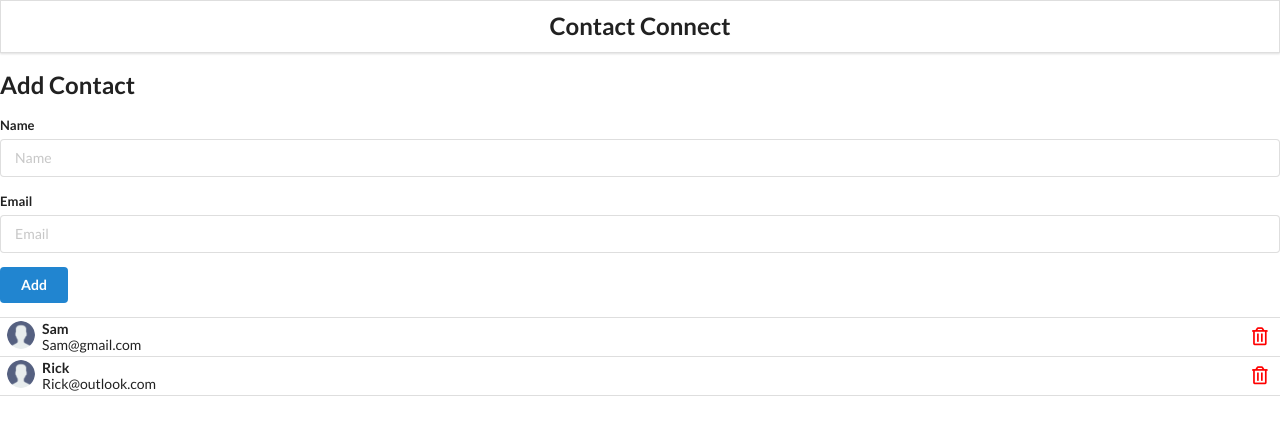
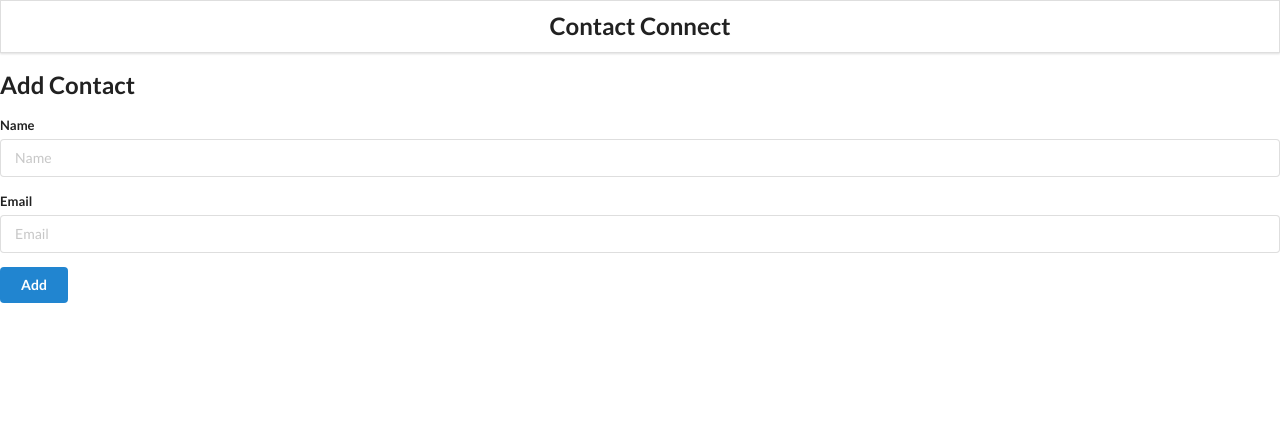
Before and after one commit to PrajilPradeep/contact-connect, a React (Vite) app: page / in a window 1280 px wide. Shown: the top 430 px of the page. Built offline with nearby package versions, Linux system fonts and the light colour scheme.

Commit message:
Implement features to add new contact to the contact list

```diff
--- a/src/components/AddContact.jsx
+++ b/src/components/AddContact.jsx
@@ -1,20 +1,50 @@
 import "../styles/App.css";
 import React from "react";
 class AddContact extends React.Component {
+  state = {
+    name: "",
+    email: "",
+  };
+  handleSubmit = (e) => {
+    e.preventDefault();
+    if (this.state.name === "" && this.state.email === "") {
+      alert("All the fields are mandatory!");
+      return;
+    }
+    this.props.addContact(this.state);
+    this.setState({ name: "", email: "" });
+  };
   render() {
     return (
       <div className="ui main">
         <h2>Add Contact</h2>
-        <form className="ui form">
+        <form className="ui form" onSubmit={this.handleSubmit}>
           <div className="ui field">
             <label htmlFor="name">Name</label>
-            <input id="name" placeholder="Name" />
+            <input
+              id="name"
+              placeholder="Name"
+              value={this.state.name}
+              onChange={(e) => {
+                this.setState({ name: e.target.value });
+              }}
+            />
           </div>
           <div className="ui field">
             <label htmlFor="email">Email</label>
-            <input type="text" id="email" placeholder="Email" />
+            <input
+              type="text"
+              id="email"
+              placeholder="Email"
+              value={this.state.email}
+              onChange={(e) => {
+                this.setState({ email: e.target.value });
+              }}
+            />
           </div>
-          <button className="ui button blue">Add</button>
+          <button className="ui button blue" type="submit">
+            Add
+          </button>
         </form>
       </div>
     );
--- a/src/components/App.jsx
+++ b/src/components/App.jsx
@@ -4,22 +4,15 @@ import Header from "./Header.jsx";
 import AddContact from "./AddContact.jsx";
 import ContactList from "./ContactList.jsx";
 function App() {
-  const contactList = [
-    {
-      id: 1,
-      name: "Sam",
-      email: "Sam@gmail.com",
-    },
-    {
-      id: 2,
-      name: "Rick",
-      email: "Rick@outlook.com",
-    },
-  ];
+  const [contactList, setContactList] = useState([]);
+  const addContactHandler = (contact) => {
+    const updatedContactList = [...contactList, contact];
+    setContactList(updatedContactList);
+  };
   return (
     <>
       <Header />
-      <AddContact />
+      <AddContact addContact={addContactHandler} />
       <ContactList contactList={contactList} />
     </>
   );
--- a/src/styles/App.css
+++ b/src/styles/App.css
@@ -12,5 +12,4 @@ i.icon {
   cursor: pointer;
   font-size: 18px;
   color: red;
-  margin-top: 7px;
 }
```
